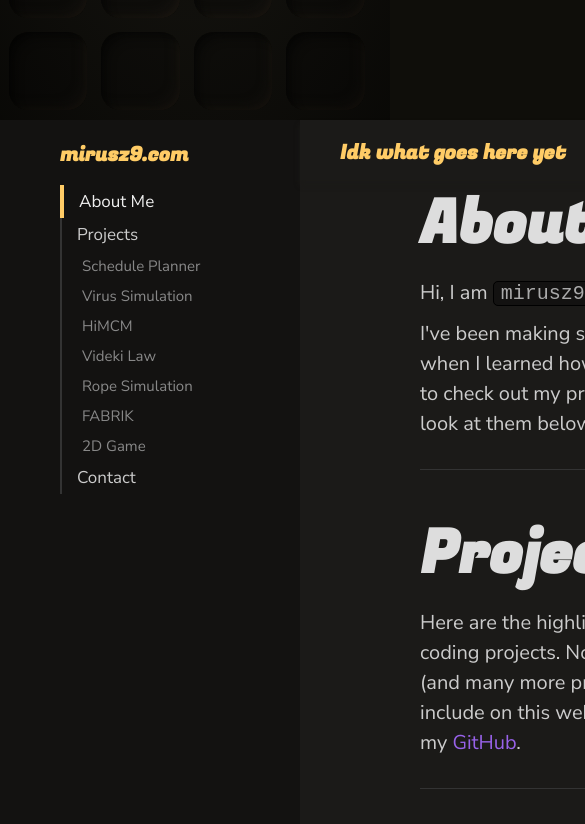
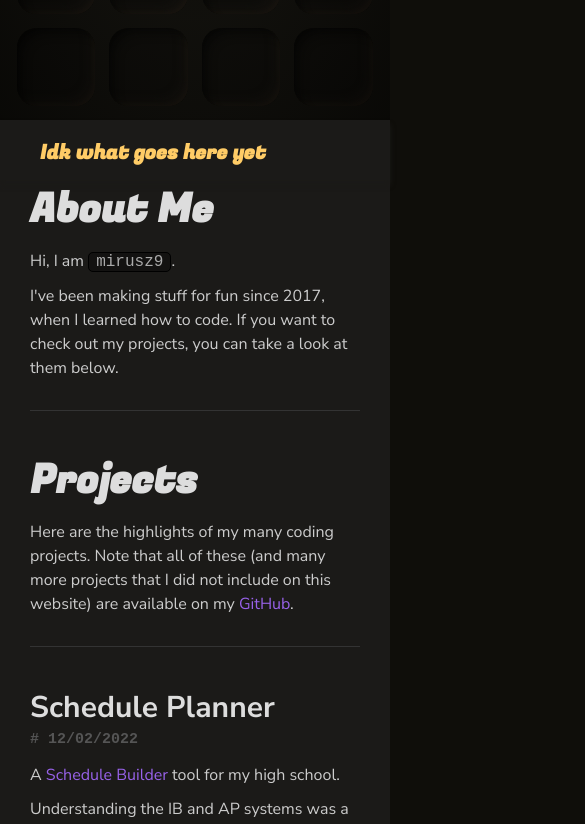
Before and after one commit to mirusz9/mirusz-landingpage, a React (Vite) app: page / in a window 390 px wide. Shown: the part 640-1464 px from the top of the page, 585 px wide, since content can reach past the window. Built offline with nearby package versions, Linux system fonts and the light colour scheme.

Commit message:
wow its responsive now

```diff
--- a/src/App.css
+++ b/src/App.css
@@ -6,7 +6,7 @@
 	left: 0px;
 	right: 0px;
 	/* bottom: 10vh; */
-	height: 90dvh;
+	height: 90svh;
 	font-size: 0;
 	padding: 10px;
 	overflow: hidden;
@@ -45,7 +45,7 @@
 	flex-direction: column;
 	justify-content: center;
 	align-items: center;
-	height: calc(90dvh - 74px);
+	height: calc(90svh - 74px);
 	background: radial-gradient(farthest-corner, hsla(var(--primaryHue), 50%, 5%, 0.1) 0%, #20202019 50%, #00000066 100%);
 }
 
--- a/src/Content.tsx
+++ b/src/Content.tsx
@@ -3,7 +3,6 @@ import schedulePlannerImg from './assets/scheduleplanner.png';
 import virusSimulationImg from './assets/virussimulation.png';
 import himcmImg from './assets/himcm.png';
 import './content.css';
-
 
 interface IContentProps {
 	scroll: number;
@@ -100,25 +99,30 @@ function Content({ scroll }: IContentProps) {
 				</div>
 			</div>
 			<div id="right">
-				<div id="rightContent" ref={rightContentRef}>
 				<div className="header">
 					<h5>Idk what goes here yet</h5>
 				</div>
+				<div id="rightContentWrapper">
+					<div id="rightContent" ref={rightContentRef}>
 						<section>
+							<div>
 								<h2>About Me</h2>
+							</div>
 							<p>
 								Hi, I am <span className="monospace">mirusz9</span>.
 							</p>
 							<p>
-							I've been making stuff for fun since 2017, when I learned how to code. If you want to check out my projects, you
-							can take a look at them below.
+								I've been making stuff for fun since 2017, when I learned how to code. If you want to check out my projects,
+								you can take a look at them below.
 							</p>
 						</section>
 						<section>
+							<div>
 								<h2>Projects</h2>
+							</div>
 							<p>
-							Here are the highlights of my many coding projects. Note that all of these (and many more projects that I did
-							not include on this website) are available on my{' '}
+								Here are the highlights of my many coding projects. Note that all of these (and many more projects that I
+								did not include on this website) are available on my{' '}
 								<a href="https://github.com/mirusz9" target="_blank">
 									GitHub
 								</a>
@@ -138,11 +142,11 @@ function Content({ scroll }: IContentProps) {
 								tool for my high school.
 							</p>
 							<p>
-							Understanding the IB and AP systems was a real challenge for me as our family had no previous experience with
-							these programs. We had to figure out all the requirements from a 100-page document. As this process was
-							overwhelming for many students, I came up with the idea to create a schedule planner for my school. This website
-							aimed to explain how the AP, IB, and credit systems work, what classes one needs to graduate, and the
-							prerequisites for any given course.
+								Understanding the IB and AP systems was a real challenge for me as our family had no previous experience
+								with these programs. We had to figure out all the requirements from a 100-page document. As this process was
+								overwhelming for many students, I came up with the idea to create a schedule planner for my school. This
+								website aimed to explain how the AP, IB, and credit systems work, what classes one needs to graduate, and
+								the prerequisites for any given course.
 							</p>
 							<a href="https://ashschedule.mirusz9.com" target="_blank" className="image">
 								<img src={schedulePlannerImg} alt="Schedule Planner"></img>
@@ -172,9 +176,9 @@ function Content({ scroll }: IContentProps) {
 								<a href="https://www.youtube.com/watch?v=gxAaO2rsdIs" target="_blank">
 									3Blue1Brown's video
 								</a>{' '}
-							on YouTube. It is based on an SIR model that can be customized with many settings such as the rate of spread of
-							the virus, the percentage of the population following social distancing rules, or the duration for which a cell
-							is infectious.
+								on YouTube. It is based on an SIR model that can be customized with many settings such as the rate of spread
+								of the virus, the percentage of the population following social distancing rules, or the duration for which
+								a cell is infectious.
 							</p>
 							<p>
 								If you'd like to try the simulation out, the installation and the settings are well-documented on the GitHub
@@ -196,9 +200,9 @@ function Content({ scroll }: IContentProps) {
 								: The Need for Bees (and not just for honey)
 							</p>
 							<p>
-							Me and three of my classmates partnered up to compete in the High School Mathematical Contest in Modeling, where
-							we had to create a model that reflects the population size of a bee colony over time. The twenty-four page paper
-							we wrote earned Honorable Mention.
+								Me and three of my classmates partnered up to compete in the High School Mathematical Contest in Modeling,
+								where we had to create a model that reflects the population size of a bee colony over time. The twenty-four
+								page paper we wrote earned Honorable Mention.
 							</p>
 							<a href="https://himcm.mirusz9.com" target="_blank" className="image">
 								<img src={himcmImg} alt="HiMCM"></img>
@@ -212,23 +216,26 @@ function Content({ scroll }: IContentProps) {
 							</p>
 						</section>
 						<section id="contact">
+							<div>
 								<h2>Contact</h2>
+							</div>
 							<p>
 								Lorem ipsum dolor sit amet consectetur, adipisicing elit. Molestiae, magnam ab illum dolore ullam nostrum
-							aliquam totam maxime esse autem cupiditate optio exercitationem asperiores neque suscipit repudiandae voluptatem
-							omnis nihil.
+								aliquam totam maxime esse autem cupiditate optio exercitationem asperiores neque suscipit repudiandae
+								voluptatem omnis nihil.
 								<br />
 								<br />
 								Lorem ipsum dolor sit amet consectetur adipisicing elit. Ipsam facilis aliquam, aut porro optio voluptatum
-							beatae reiciendis necessitatibus modi quae ea? Eius quaerat atque soluta rerum saepe voluptatibus perspiciatis
-							optio.
+								beatae reiciendis necessitatibus modi quae ea? Eius quaerat atque soluta rerum saepe voluptatibus
+								perspiciatis optio.
 								<br />
 								<br />
 								Lorem ipsum dolor sit amet consectetur adipisicing elit. Ipsam facilis aliquam, aut porro optio voluptatum
-							beatae reiciendis necessitatibus modi quae ea? Eius quaerat atque soluta rerum saepe voluptatibus perspiciatis
-							optio.
+								beatae reiciendis necessitatibus modi quae ea? Eius quaerat atque soluta rerum saepe voluptatibus
+								perspiciatis optio.
 							</p>
 						</section>
+					</div>
 				</div>
 			</div>
 		</main>
--- a/src/content.css
+++ b/src/content.css
@@ -7,6 +7,8 @@ main {
 	z-index: 3;
 	display: flex;
 	flex-direction: row;
+	background-color: var(--mainBackgroundCol);
+	/* background: #f00; */
 }
 
 #left {
@@ -14,21 +16,31 @@ main {
 	flex-direction: row;
 	justify-content: flex-end;
 	align-items: flex-start;
-	width: calc(-450px + 50%);
+	width: calc(50% - 320px);
 	min-width: 300px;
-	background-color: var(--mainBackgroundCol);
+	/* background-color: var(--mainBackgroundCol); */
+	transition: transform 0.2s ease-out, min-width 0.2s ease-out, width 0.2s ease-out;
+}
+
+@media screen and (max-width: 1000px) {
+	#left {
+		position: relative;
+		transform: translateX(-100%);
+		min-width: 0;
+		width: 0;
+	}
 }
 
 #right {
-	display: flex;
+	/* display: flex;
 	flex-direction: row;
-	justify-content: flex-start;
+	justify-content: flex-start; */
 	flex: 1;
 	background-color: var(--secondary);
 }
 
 #leftContent {
-	background-color: var(--mainBackgroundCol);
+	/* background-color: var(--mainBackgroundCol); */
 	position: -webkit-sticky;
 	position: sticky;
 	top: 0;
@@ -90,13 +102,21 @@ main {
 	border-left: 4px solid var(--header);
 }
 
+#rightContentWrapper {
+	width: min(100%, 1000px);
+	padding: 0 60px;
+	display: flex;
+	flex-direction: column;
+	align-items: center;
+}
+
 #rightContent {
 	flex: 1;
-	max-width: 1200px;
+	max-width: 770px;
 	padding-bottom: 100px;
 }
 
-#rightContent > .header {
+#right > .header {
 	position: sticky;
 	position: -webkit-sticky;
 	top: 0;
@@ -112,7 +132,7 @@ h5 {
 }
 
 section {
-	margin: 0 120px;
+	/* margin: 0 120px; */
 	padding-bottom: 20px;
 	/* border-bottom: 1px solid #444; */
 	border-bottom: var(--separatorBorder);
@@ -128,11 +148,12 @@ section > div {
 	flex-direction: row;
 	justify-content: space-between;
 	align-items: center;
+	margin-bottom: 10px;
 }
 
 section > a.image {
 	margin: 10px 0 20px 0;
-	width: 70%;
+	width: 100%;
 }
 
 section > a.image > img {
@@ -146,7 +167,6 @@ h2 {
 	/* font-family: 'Lemon', cursive; */
 	font-family: 'Fugaz One', cursive;
 	font-size: 60px;
-	margin-bottom: 10px;
 }
 
 p {
@@ -157,6 +177,7 @@ p {
 	/* font-family: 'Tajawal', sans-serif; */
 	line-height: 1.5;
 	margin-bottom: 10px;
+	transition: font-size 0.2s ease-out;
 }
 
 p > a {
@@ -189,7 +210,7 @@ span.date {
 	color: #555;
 	border-radius: 10px;
 	padding: 5px 10px;
-	transition: background-color .2s;
+	transition: background-color 0.2s;
 }
 
 span.date:hover {
@@ -202,3 +223,37 @@ section.secondary > div > h2 {
 	font-size: 40px;
 	color: #ddd;
 }
+
+@media screen and (max-width: 1000px) {
+	#rightContentWrapper {
+		padding: 0 30px;
+	}
+
+	h2 {
+		font-size: 40px;
+	}
+
+	section.secondary > div > h2 {
+		font-size: 30px;
+	}
+
+	p {
+		font-size: 16px;
+	}
+}
+
+@media screen and (max-width: 600px) {
+	section > div {
+		flex-direction: column;
+		align-items: flex-start;
+	}
+
+	span.date {
+		font-size: 15px;
+		padding: 3px 0 5px 0;
+	}
+
+	span.date:hover {
+		background-color: transparent;
+	}
+}
```
Also changed, not shown: src/App.tsx (+24 -6 lines), 5 other files (tests, documents, lock files or other folders). Lines whose indentation alone changed are shown as unchanged.
